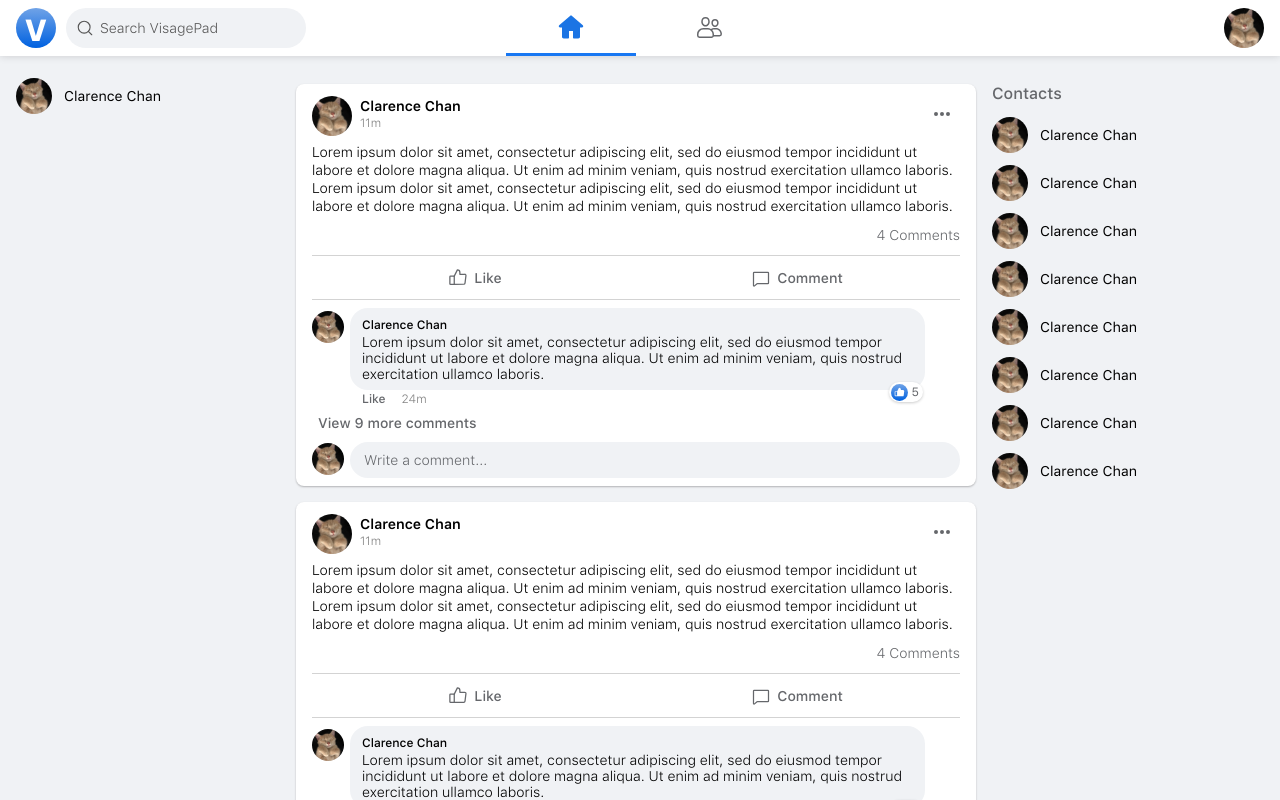
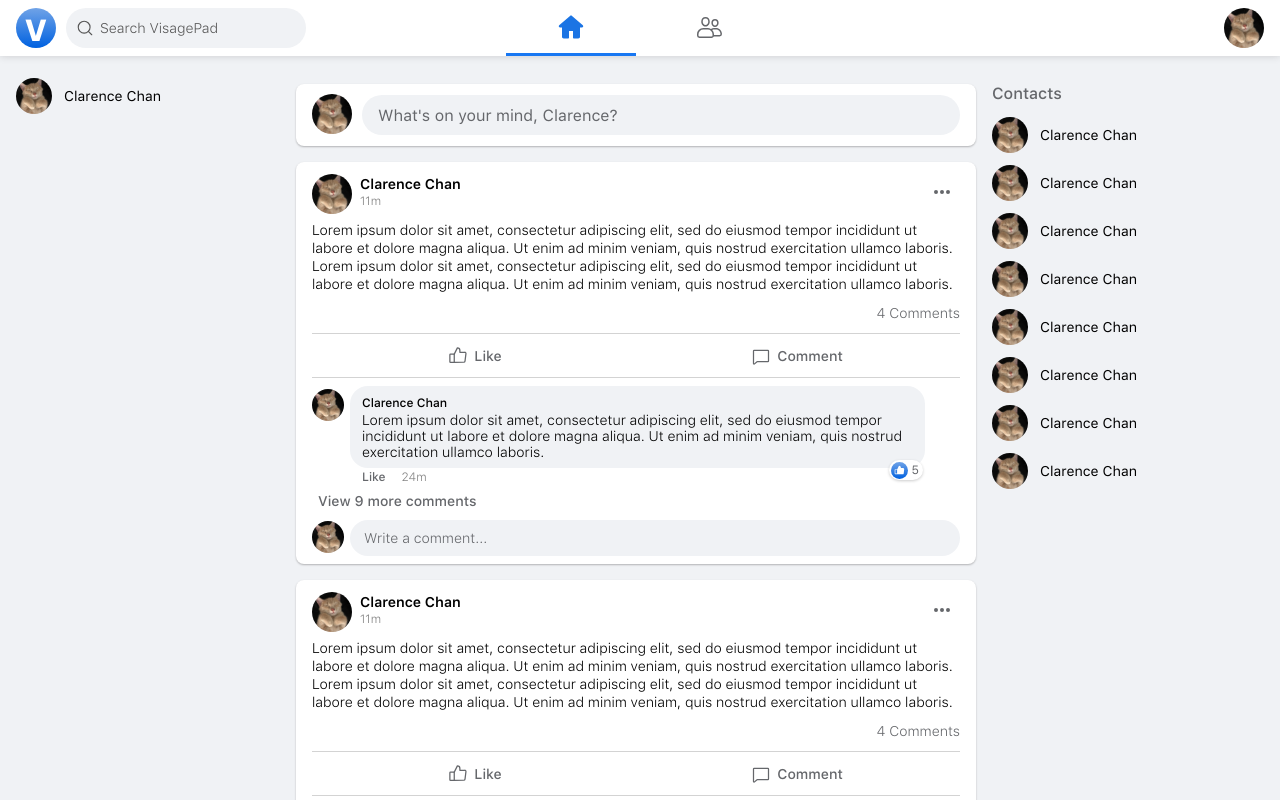
Before and after one commit to clarencechaan/visagepad-frontend, a React (Create React App) app: page / in a window 1280 px wide. Shown: the top 800 px of the page. Built offline with nearby package versions, Linux system fonts and the light colour scheme.

Commit message:
start new post button

```diff
--- a/src/components/Feed.js
+++ b/src/components/Feed.js
@@ -1,9 +1,11 @@
 import "../styles/Feed.css";
 import Post from "./Post";
+import NewPostBtn from "./NewPostBtn";
 
 function Feed() {
   return (
     <div className="Feed">
+      <NewPostBtn />
       <Post />
       <Post />
       <Post />
--- /dev/null
+++ b/src/components/NewPostBtn.js
@@ -0,0 +1,51 @@
+import "../styles/NewPostBtn.css";
+import profilePic from "../images/profile-pic.jpeg";
+
+function NewPostBtn() {
+  return (
+    <div className="NewPostBtn">
+      <a href="">
+        <img src={profilePic} alt="" className="new-post-btn-pfp" />
+      </a>
+      <div className="new-post-form-container">
+        <button className="new-post-btn" tabIndex={-1}>
+          What's on your mind, Clarence?
+        </button>
+        <div className="new-post-form" tabIndex={-1}>
+          <form action="">
+            <button
+              type="button"
+              className="close-btn"
+              onClick={(e) => {
+                e.target.blur();
+              }}
+            >
+              ✕
+            </button>
+            <div className="title-bar">
+              <div className="title">Create post</div>
+            </div>
+            <div className="content">
+              <div className="author-bar">
+                <a href="">
+                  <img src={profilePic} alt="" className="pfp" />
+                </a>
+                <div className="text">
+                  <div className="surtitle">posting as</div>
+                  <div className="full-name">Clarence Chan</div>
+                </div>
+              </div>
+              <textarea
+                name="post-content"
+                id="post-content"
+                placeholder="What's on your mind, Clarence?"
+              ></textarea>
+            </div>
+          </form>
+        </div>
+      </div>
+    </div>
+  );
+}
+
+export default NewPostBtn;
--- a/src/styles/Feed.css
+++ b/src/styles/Feed.css
@@ -5,4 +5,5 @@
   align-items: center;
   margin-top: 12px;
   padding-bottom: 16px;
+  row-gap: 16px;
 }
--- /dev/null
+++ b/src/styles/NewPostBtn.css
@@ -0,0 +1,166 @@
+.NewPostBtn {
+  width: 680px;
+  height: 62px;
+  background-color: white;
+  border-radius: 8px;
+  box-shadow: 0px 1px 2px rgba(0, 0, 0, 0.263);
+  box-sizing: border-box;
+  display: flex;
+  align-items: center;
+  padding: 0 16px;
+  column-gap: 10px;
+}
+
+.NewPostBtn .new-post-btn-pfp {
+  height: 40px;
+  width: 40px;
+  border-radius: 50%;
+  object-fit: cover;
+}
+
+.NewPostBtn .new-post-form-container {
+  flex: 1;
+}
+
+.NewPostBtn .new-post-btn {
+  width: 100%;
+  height: 40px;
+  box-sizing: border-box;
+  padding: 0 16px;
+  border: none;
+  border-radius: 20px;
+  text-align: left;
+  font-family: "SFUIText-Regular";
+  font-size: 16px;
+  color: rgb(101, 103, 107);
+  background-color: rgb(240, 242, 245);
+  cursor: pointer;
+  transition: background-color 0.2s;
+}
+
+.NewPostBtn .new-post-btn:hover {
+  background-color: rgb(228, 230, 233);
+}
+
+.NewPostBtn .new-post-btn:active {
+  background-color: rgb(216, 217, 220);
+}
+
+.NewPostBtn .new-post-form-container:focus-within .new-post-form {
+  visibility: visible;
+}
+
+.NewPostBtn .new-post-form {
+  top: 0;
+  left: 0;
+  width: 100vw;
+  height: 100vh;
+  position: fixed;
+  background-color: rgba(255, 255, 255, 0.75);
+  z-index: 1000;
+  display: flex;
+  align-items: center;
+  justify-content: center;
+  visibility: hidden;
+}
+
+.NewPostBtn .new-post-form form {
+  width: 500px;
+  height: 428px;
+  background-color: white;
+  border-radius: 8px;
+  box-shadow: 4px 4px 20px rgba(0, 0, 0, 0.3);
+  box-sizing: border-box;
+  display: flex;
+  flex-direction: column;
+  position: relative;
+}
+
+.NewPostBtn form .close-btn {
+  background-color: transparent;
+  border: none;
+  cursor: pointer;
+  font-size: 20px;
+  color: #606770;
+  width: 32px;
+  height: 32px;
+  border-radius: 50%;
+  padding: 0;
+  position: absolute;
+  top: 12px;
+  right: 12px;
+}
+
+.NewPostBtn .new-post-form form .close-btn:hover {
+  background-color: rgb(242, 242, 242);
+}
+
+.SignUpForm .new-post-form form .close-btn:active {
+  background-color: rgb(229, 229, 229);
+}
+
+.NewPostBtn .new-post-form form .title-bar {
+  height: 59px;
+  border-bottom: 1px solid rgb(222, 222, 222);
+  display: flex;
+  align-items: center;
+  justify-content: center;
+}
+
+.NewPostBtn .new-post-form form .title-bar .title {
+  font-size: 20px;
+  font-family: "SFUIText-Semibold";
+}
+
+.NewPostBtn .new-post-form form .content {
+  flex: 1;
+  box-sizing: border-box;
+  padding: 16px;
+  display: flex;
+  flex-direction: column;
+}
+
+.NewPostBtn .new-post-form form .content .author-bar {
+  display: flex;
+  align-items: center;
+}
+
+.NewPostBtn .new-post-form form .content .author-bar a {
+  line-height: 0;
+}
+
+.NewPostBtn .new-post-form form .content .author-bar .pfp {
+  height: 40px;
+  width: 40px;
+  border-radius: 50%;
+  object-fit: cover;
+}
+
+.NewPostBtn .new-post-form form .content .author-bar .text {
+  margin-left: 12px;
+}
+
+.NewPostBtn .new-post-form form .content .author-bar .surtitle {
+  color: rgb(101, 103, 107);
+}
+
+.NewPostBtn .new-post-form form .content .author-bar .full-name {
+  font-family: "SFUIText-Medium";
+}
+
+.NewPostBtn .new-post-form form .content textarea#post-content {
+  flex: 1;
+  font-size: 22px;
+  font-family: "SFUIText-Light";
+  margin-top: 16px;
+  border: none;
+  resize: none;
+}
+
+.NewPostBtn .new-post-form form .content textarea#post-content:focus {
+  outline: none;
+}
+
+.NewPostBtn .new-post-form form .content textarea#post-content::placeholder {
+  color: rgb(101, 103, 107);
+}
--- a/src/styles/Post.css
+++ b/src/styles/Post.css
@@ -21,7 +21,6 @@
   box-sizing: border-box;
   display: flex;
   flex-direction: column;
-  margin-bottom: 16px;
 }
 
 .Post .info-bar {
```
